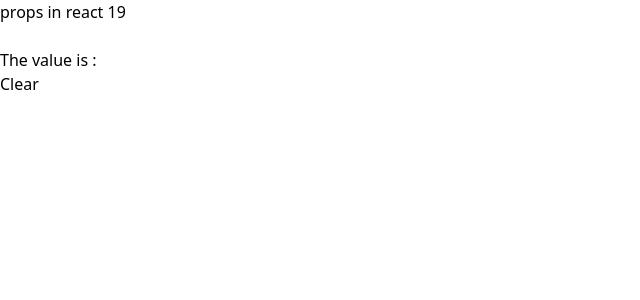
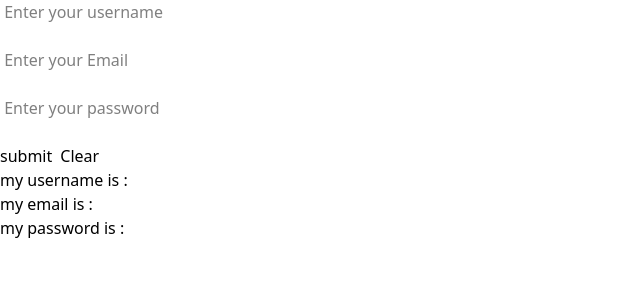
Before and after one commit to Moheed-Dar/React-19, a React (Vite) app: page / in a window 1280 px wide. Shown: the top 300 px of the page, without its empty margins (0-640 px from the left). Built offline with nearby package versions, Linux system fonts and the light colour scheme.

Commit message:
form data handling

```diff
--- a/src/App.jsx
+++ b/src/App.jsx
@@ -1,13 +1,28 @@
 import { useState } from 'react';
 function App() {
-  const [val, setVal]=useState(" ")
+  const [name, setName] = useState("")
+  const [email, setEmail] = useState("")
+  const [password, setPassword] = useState("")
   return (
     <>
-      <h2>props in react 19 </h2>
-      <input value={val}  placeholder="Enter some text" type='text' onChange={(e)=>setVal(e.target.value)}/>
-      <h1>The value is : {val}</h1>
-      <butto  onClick={()=>setVal("")} >Clear</butto>
+      <form action="" method="get"  >
+        <input type="text" value={name} onChange={(e) => setName(e.target.value)} placeholder=" Enter your username" />
+        <br /><br />
 
+        <input type="email" value={email} onChange={(e) => setEmail(e.target.value)} placeholder=" Enter your Email " />
+        <br /><br />
+
+        <input type="password" value={password} onChange={(e) => setPassword(e.target.value)} placeholder=" Enter your password" />
+        <br /><br />
+
+        <button className='me-2' >submit</button>
+        <button onClick={() => { setName(" "); setEmail(" "); setPassword(" ") }} >Clear</button>
+
+        <h1>my username is :{name}</h1>
+        <h1>my email is :{email}</h1>
+        <h1>my password is :{password}</h1>
+
+      </form>
     </>
   );
 }
```
